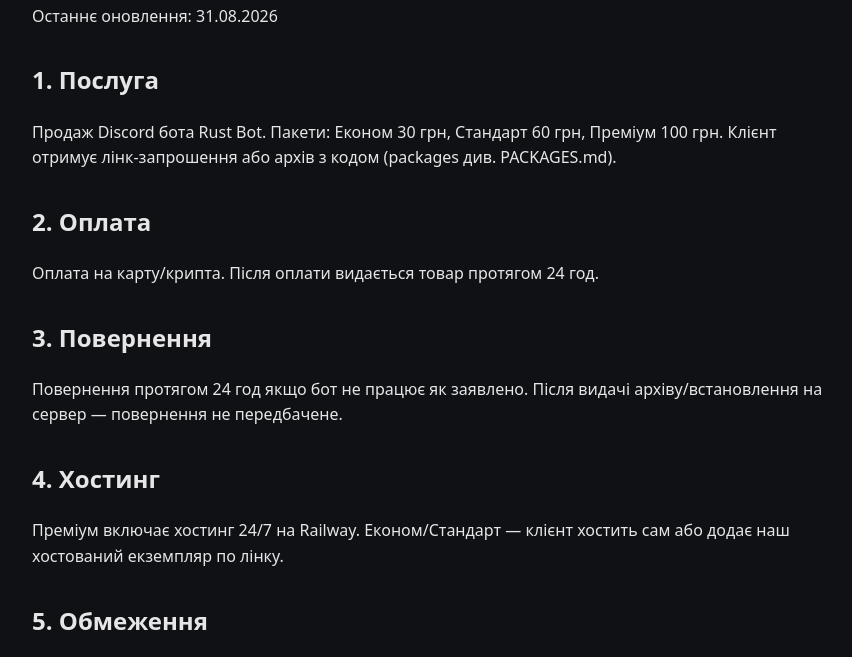
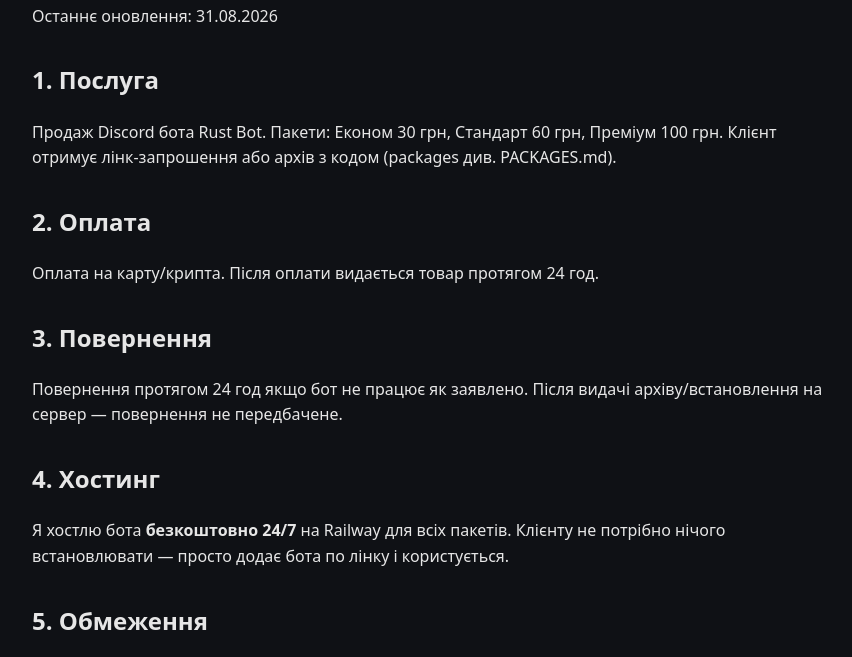
Before and after one commit to godboss-claude/bot-rust, a website: page terms.html in a window 1280 px wide. Shown: the part 109-766 px from the top of the page, without its empty margins (208-1060 px from the left). Drawn offline with Linux system fonts and the light colour scheme.

Commit message:
fix: hosting free for all packages

```diff
--- a/terms.html
+++ b/terms.html
@@ -12,7 +12,7 @@
 <h2>3. Повернення</h2>
 <p>Повернення протягом 24 год якщо бот не працює як заявлено. Після видачі архіву/встановлення на сервер — повернення не передбачене.</p>
 <h2>4. Хостинг</h2>
-<p>Преміум включає хостинг 24/7 на Railway. Економ/Стандарт — клієнт хостить сам або додає наш хостований екземпляр по лінку.</p>
+<p>Я хостлю бота <b>безкоштовно 24/7</b> на Railway для всіх пакетів. Клієнту не потрібно нічого встановлювати — просто додає бота по лінку і користується.</p>
 <h2>5. Обмеження</h2>
 <p>Заборонено перепродавати код третім особам без дозволу. Заборонено використовувати бота для спаму/порушення ToS Discord.</p>
 <h2>6. Контакти</h2>
```
